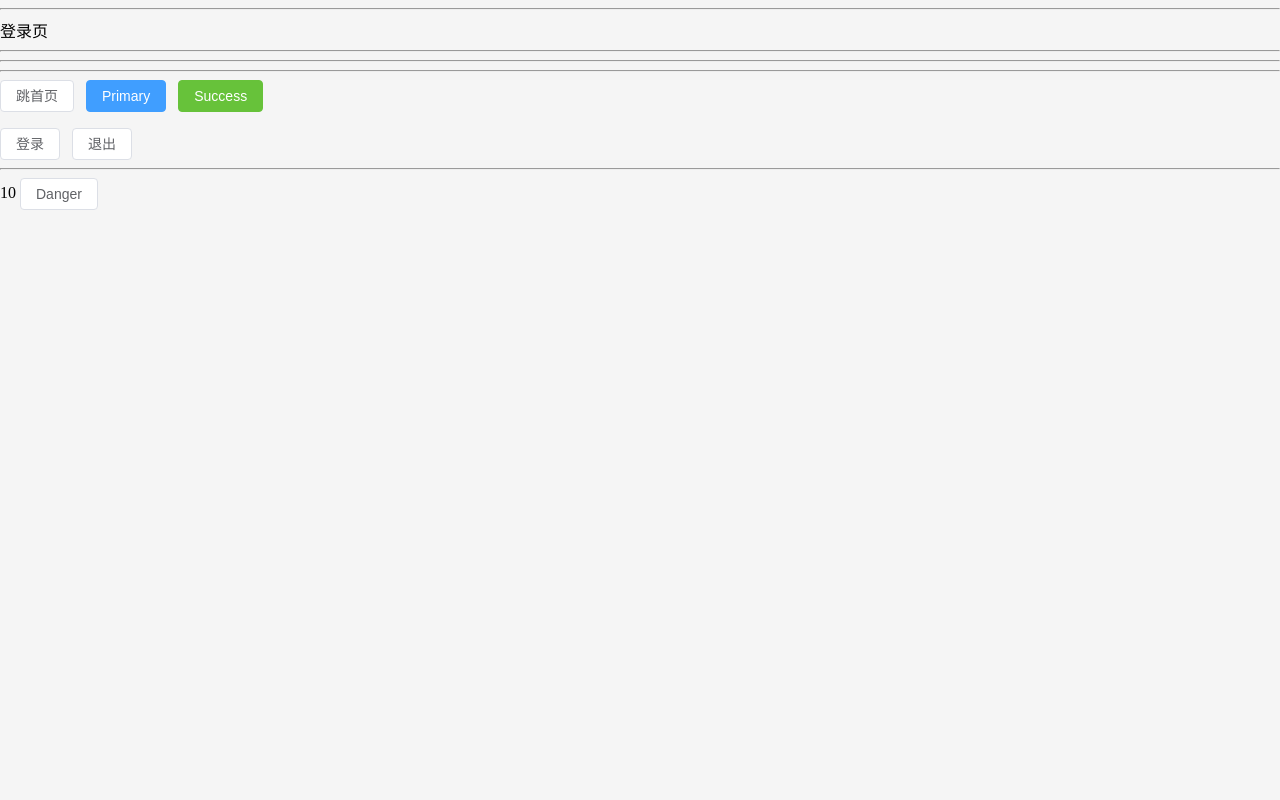
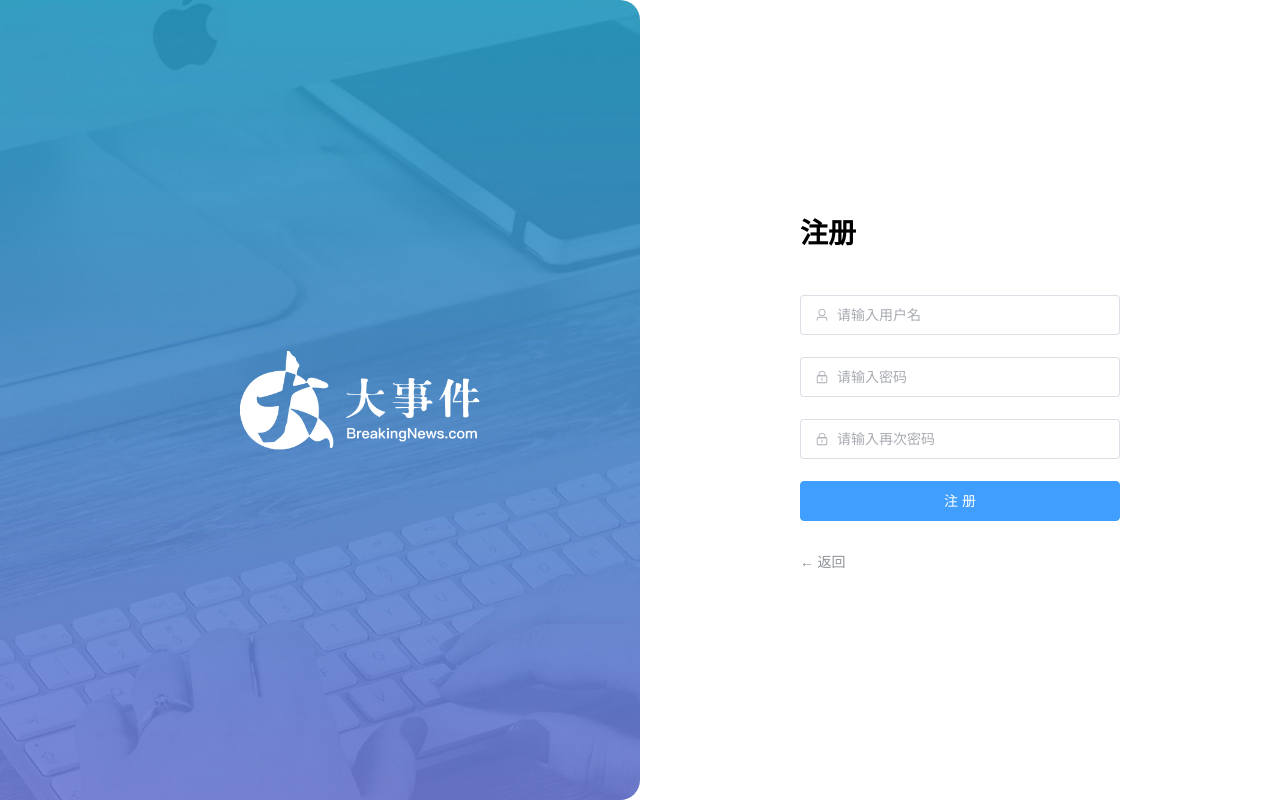
Before and after one commit to Cyufan1867/event-management, a Vue app: page /login in a window 1280 px wide. Built offline with nearby package versions, Linux system fonts and the light colour scheme.

Commit message:
注册登录 静态结构 & 基本切换

```diff
--- a/package.json
+++ b/package.json
@@ -10,6 +10,7 @@
     "lint-staged": "lint-staged"
   },
   "dependencies": {
+    "@element-plus/icons-vue": "^2.3.1",
     "axios": "^1.8.4",
     "element-plus": "^2.9.7",
     "pinia": "^2.0.21",
--- a/src/App.vue
+++ b/src/App.vue
@@ -1,26 +1,8 @@
-<script setup>
-import { useUserStore, useCounterStore } from '@/stores/'
-
-const userStore = useUserStore()
-const counterStore = useCounterStore()
-</script>
+<script setup></script>
 
 <template>
   <div>
-    <hr />
     <router-view></router-view>
-    <hr />
-    <hr />
-    <hr />
-    <el-button @click="$router.push('/home')">跳首页</el-button>
-    <el-button type="primary">Primary</el-button>
-    <el-button type="success">Success</el-button>
-    <p>{{ userStore.token }}</p>
-    <el-button @click="userStore.setToken('Event ahsisisisi')">登录</el-button>
-    <el-button @click="userStore.removeToken()">退出</el-button>
-    <hr />
-    {{ counterStore.count }}
-    <el-button @click="counterStore.increment()">Danger</el-button>
   </div>
 </template>
 
--- a/src/views/login/LoginPage.vue
+++ b/src/views/login/LoginPage.vue
@@ -1 +1,110 @@
-<template>登录页</template>
+<script setup>
+import { User, Lock } from '@element-plus/icons-vue'
+import { ref } from 'vue'
+const isRegister = ref(true)
+</script>
+
+<template>
+  <el-row class="login-page">
+    <!-- 左边 -->
+    <el-col :span="12" class="bg"></el-col>
+    <!-- 右边 -->
+    <el-col :span="6" :offset="3" class="form">
+      <!-- 注册表单 -->
+      <el-form ref="form" size="large" autocomplete="off" v-if="isRegister">
+        <el-form-item>
+          <h1>注册</h1>
+        </el-form-item>
+        <el-form-item>
+          <el-input :prefix-icon="User" placeholder="请输入用户名"></el-input>
+        </el-form-item>
+        <el-form-item>
+          <el-input
+            :prefix-icon="Lock"
+            type="password"
+            placeholder="请输入密码"
+          ></el-input>
+        </el-form-item>
+        <el-form-item>
+          <el-input
+            :prefix-icon="Lock"
+            type="password"
+            placeholder="请输入再次密码"
+          ></el-input>
+        </el-form-item>
+        <el-form-item>
+          <el-button class="button" type="primary" auto-insert-space>
+            注册
+          </el-button>
+        </el-form-item>
+        <el-form-item class="flex">
+          <el-link type="info" :underline="false" @click="isRegister = false">
+            ← 返回
+          </el-link>
+        </el-form-item>
+      </el-form>
+      <!-- 登录表单 -->
+      <el-form ref="form" size="large" autocomplete="off" v-else>
+        <el-form-item>
+          <h1>登录</h1>
+        </el-form-item>
+        <el-form-item>
+          <el-input :prefix-icon="User" placeholder="请输入用户名"></el-input>
+        </el-form-item>
+        <el-form-item>
+          <el-input
+            name="password"
+            :prefix-icon="Lock"
+            type="password"
+            placeholder="请输入密码"
+          ></el-input>
+        </el-form-item>
+        <el-form-item class="flex">
+          <div class="flex">
+            <el-checkbox>记住我</el-checkbox>
+            <el-link type="primary" :underline="false">忘记密码？</el-link>
+          </div>
+        </el-form-item>
+        <el-form-item>
+          <el-button class="button" type="primary" auto-insert-space
+            >登录</el-button
+          >
+        </el-form-item>
+        <el-form-item class="flex">
+          <el-link type="info" :underline="false" @click="isRegister = true">
+            注册 →
+          </el-link>
+        </el-form-item>
+      </el-form>
+    </el-col>
+  </el-row>
+</template>
+
+<style lang="scss" scoped>
+.login-page {
+  height: 100vh;
+  background-color: #fff;
+  .bg {
+    background: url('@/assets/logo2.png') no-repeat 60% center / 240px auto,
+      url('@/assets/login_bg.jpg') no-repeat center / cover;
+    border-radius: 0 20px 20px 0;
+  }
+  .form {
+    display: flex;
+    flex-direction: column;
+    justify-content: center;
+    user-select: none;
+    .title {
+      margin: 0 auto;
+    }
+    .button {
+      width: 100%;
+    }
+    .flex {
+      width: 100%;
+      display: flex;
+      justify-content: space-between;
+    }
+  }
+}
+</style>
```
Also changed, not shown: 1 other file (tests, documents, lock files or other folders).
